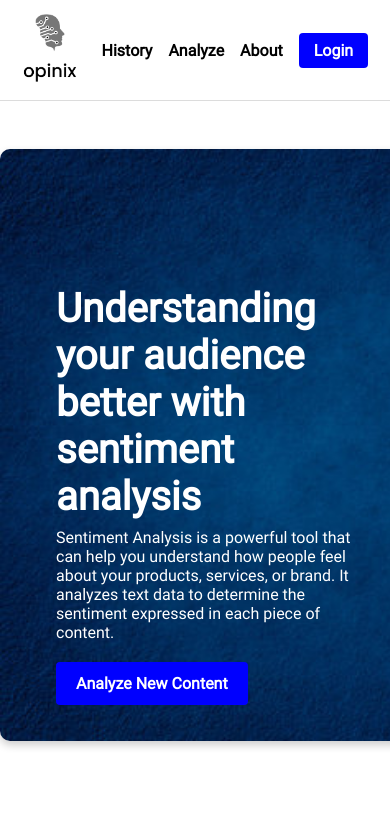
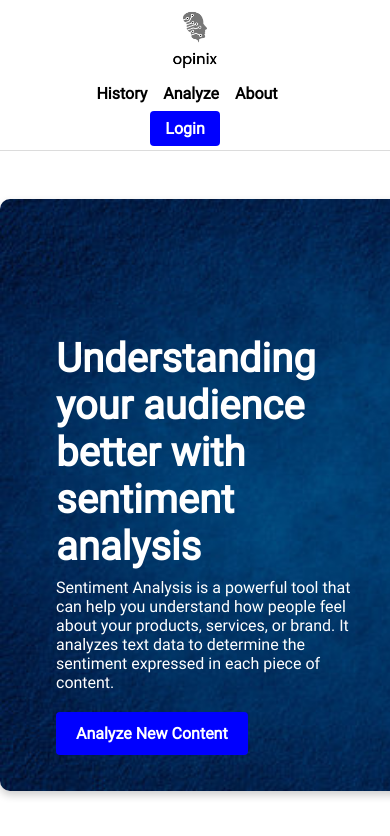
Before and after one commit to Rajendrakhanal/Opinix, a React (Vite) app in the folder frontend/: page / in a window 390 px wide. Shown: the top 836 px of the page. Built offline with nearby package versions, Linux system fonts and the light colour scheme; no server answers.

Commit message:
navbar and analytics responsivness

```diff
--- a/frontend/src/components/Navbar.jsx
+++ b/frontend/src/components/Navbar.jsx
@@ -51,12 +51,13 @@ const Navbar = () => {
               About
             </Link>
           </div>
+
           <div className={signedIn ? "nav-show-icon" : "nav-hide-icon"}>
             {initial}
           </div>
 
           <div className="nav-email-popup">{email}</div>
-
+          <div>
             {signedIn ? (
               <button className="nav-button-logout" onClick={handleLogout}>
                 Logout
@@ -67,6 +68,7 @@ const Navbar = () => {
               </Link>
             )}
           </div>
+        </div>
       </nav>
     </>
   );
--- a/frontend/styles/components/Analytics.css
+++ b/frontend/styles/components/Analytics.css
@@ -42,3 +42,15 @@
   text-align: center;
   margin-bottom: 0.5rem;
 }
+
+@media(max-width:40rem){
+  /* .kw-outer-div{
+    display: none;
+  } */
+  .sbt-outer-div{
+    width: 90%;
+  }
+  .sot-outer-div{
+    width: 90%;
+  }
+}
--- a/frontend/styles/components/Navbar.css
+++ b/frontend/styles/components/Navbar.css
@@ -3,7 +3,6 @@
   display: flex;
   justify-content: space-around;
   align-items: center;
-  /* padding: 10px; */
   border-bottom: 1px solid rgba(80, 80, 80, 0.2);
 }
 
@@ -92,3 +91,23 @@
 .nav-button-logout:hover {
   background-color: #2353ac;
 }
+@media (max-width:30rem){
+  .logo{
+    width: 5rem;
+    height: 5rem;
+  }
+  .nav{
+    flex-direction: column;
+  }
+  .nav-right-section{
+    flex-direction: column;
+  }
+  .nav-show-icon{
+    display: none;
+  }
+  .nav-button-login, .nav-button-logout{
+    margin-top: 0.5rem;
+    margin-bottom: 0.25rem;
+  }
+
+}
--- a/frontend/styles/pages/AnalyzePage.css
+++ b/frontend/styles/pages/AnalyzePage.css
@@ -48,6 +48,7 @@ input:hover {
 .start {
   margin-right: 10%;
   margin-top: 40px;
+  margin-bottom: 1rem;
   float: right;
   background-color: rgb(91, 91, 223);
   color: white;
@@ -58,3 +59,8 @@ input:hover {
 .start:hover {
   background-color: #2353ac;
 }
+@media (max-width:30rem){
+  .upload-button{
+    width: 90%;
+  }
+}
```
Lines whose indentation alone changed are shown as unchanged.
